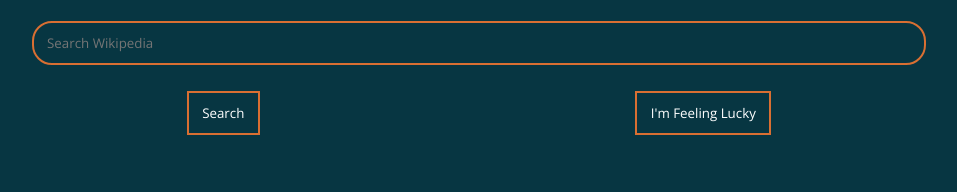
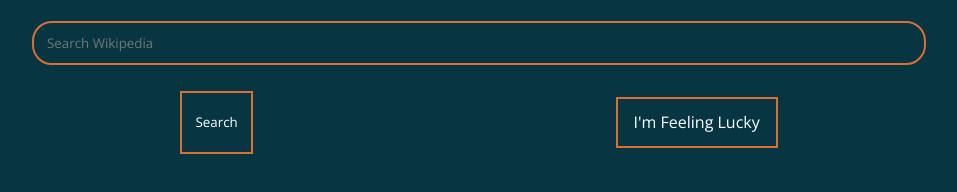
Before and after one commit to schoettker/wikipedia-viewer, a plain HTML site: page index.html in a window 1280 px wide. Shown: the whole page, without its empty margins (161-1118 px from the left). Drawn offline with nearby package versions, Linux system fonts and the light colour scheme.

Commit message:
add link to random wikipedia article; set target to _blank

```diff
--- a/index.html
+++ b/index.html
@@ -11,8 +11,8 @@
       <form>
       <input type="text" name="search" id="search" placeholder="Search Wikipedia" />
       <div class='wrap'>
-        <button type="submit" id='button' class='button'>Search</button>
-        <button id='random' class='button'>I'm Feeling Lucky</button>
+        <button type="submit" id='button' class='button'><a>Search</a></button>
+        <a id='random' class='button' href="https://en.wikipedia.org/wiki/Special:Random" target="_blank">I'm Feeling Lucky</a>
       </div>
       </form>
       <ul id='list'>
--- a/script.js
+++ b/script.js
@@ -33,6 +33,7 @@ function createList(objArr) {
     link.appendChild(title);
     link.appendChild(para);
     link.setAttribute('href', 'https://en.wikipedia.org/?curid=' + object.pageid);
+    link.setAttribute('target', 'blank');
     listitem.appendChild(link);
     list.appendChild(listitem);
   });
--- a/styles.css
+++ b/styles.css
@@ -36,7 +36,7 @@ input:focus {
   justify-content: space-around;
 }
 
-button {
+.button {
   margin: 2em auto;
   font-family: 'Open Sans', sans-serif;
   padding: .8em 1em;
@@ -51,8 +51,10 @@ button {
   -moz-transition:    all .1s linear;
   -o-transition:      all .1s linear;
   -webkit-transition: all .1s linear;
+  color: white;
+  text-decoration: none;
 }
-button:hover {
+.button:hover {
   background: #D96F32;
 }
 
@@ -72,7 +74,7 @@ li {
   padding: .5em 1em;
   margin: 1em auto;
 }
-a {
+li a {
   text-decoration: none;
   color: #090909;
   outline: none;
```
